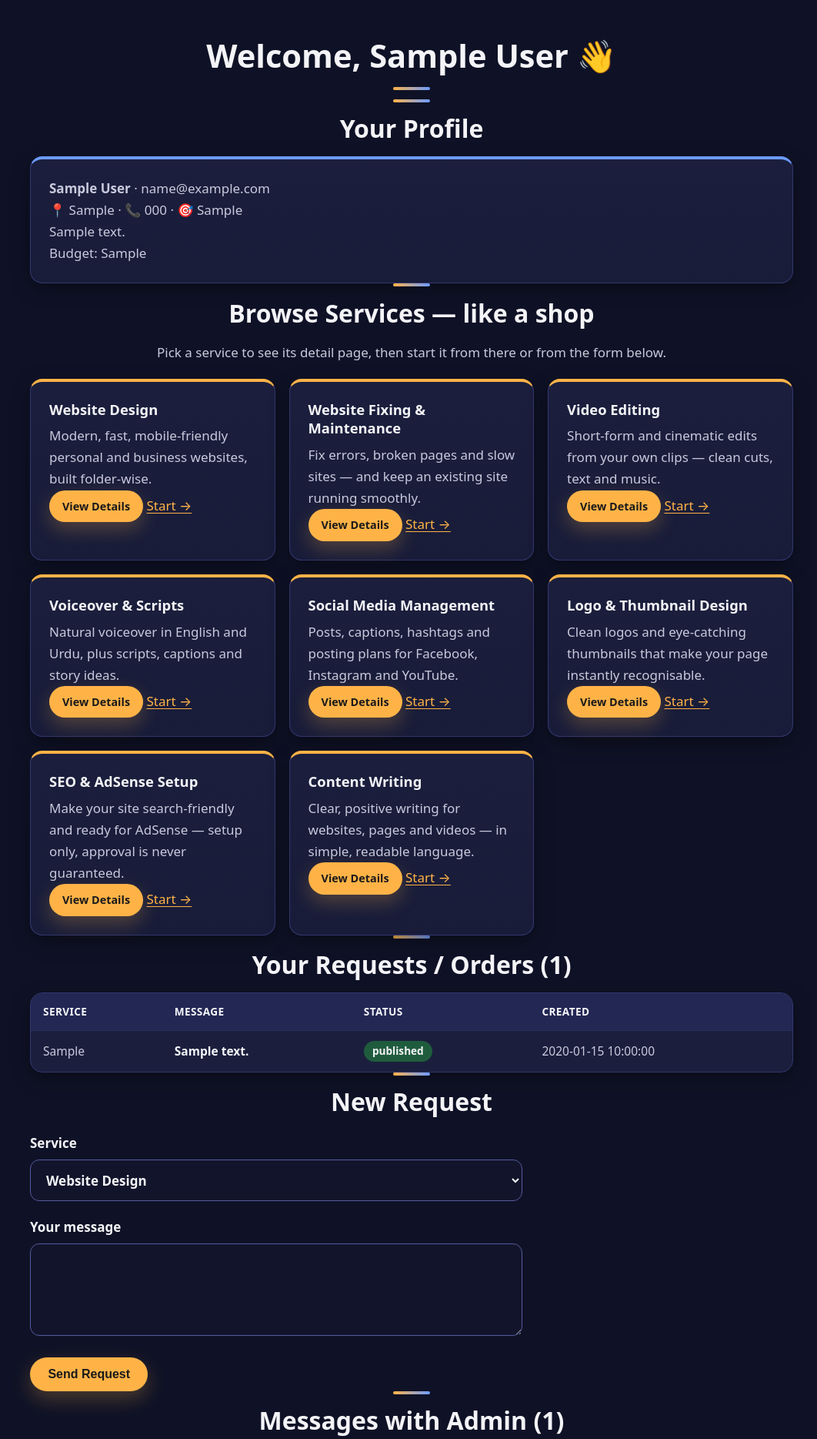
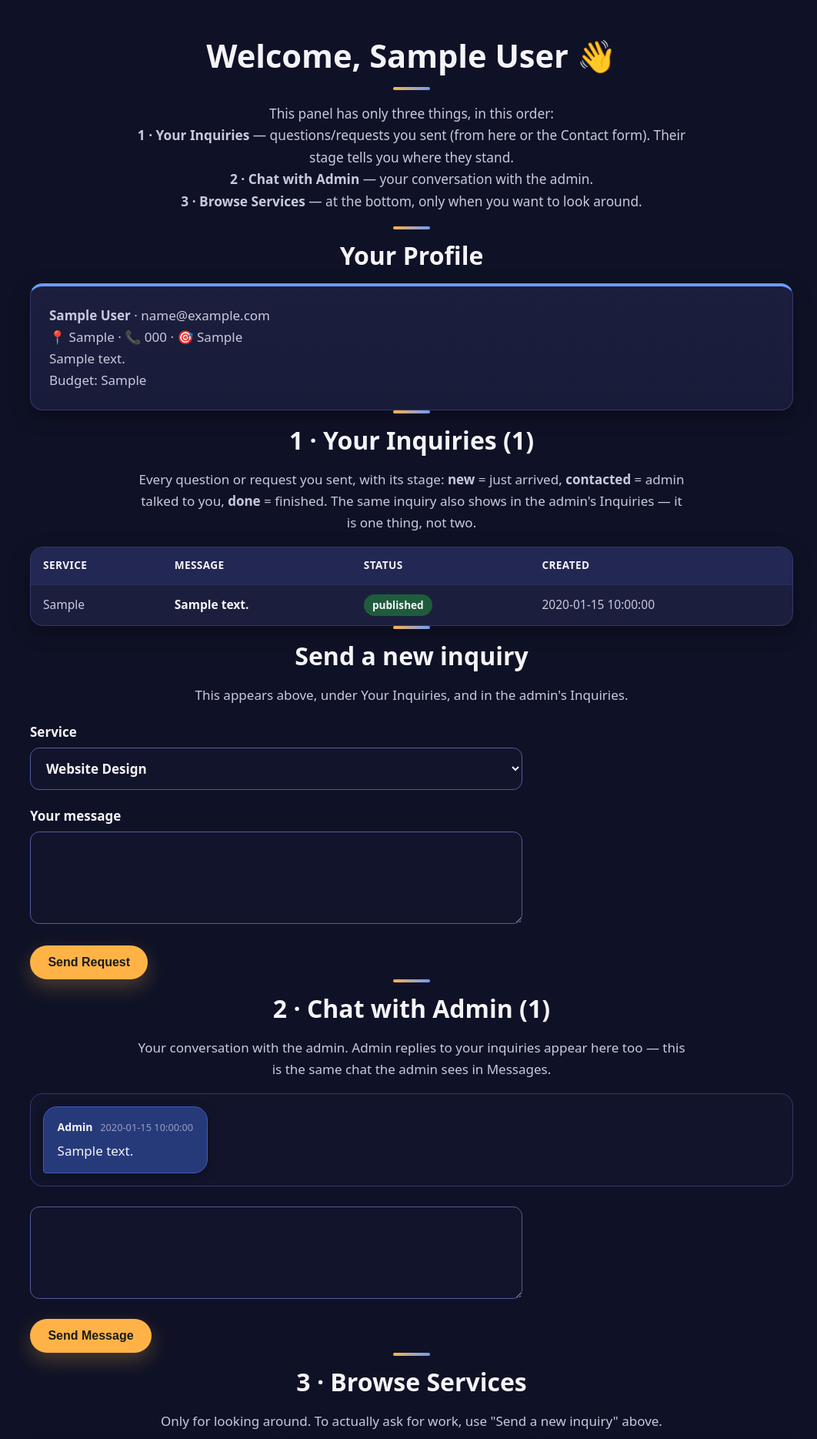
Before and after one commit to umersajid11/umer-website, a PHP site: page /user/dashboard.php in a window 1280 px wide. Shown: the part 69-1938 px from the top of the page at 77% size, without its empty margins (105-1167 px from the left). Run offline with PHP 8.4, Linux system fonts and the light colour scheme; the visitor is signed in with stand-in values (Sample User, id 1); data comes from the database, SQL or seed files in the repository; tables that the repository leaves empty hold one stand-in row (values such as "Sample post").

Commit message:
Update user/dashboard.php: reordered panel (Inquiries, Chat, Services)
Updated user dashboard layout and content for clarity.

```diff
--- a/user/dashboard.php
+++ b/user/dashboard.php
@@ -46,7 +46,7 @@ function status_badge($s) { return '<span class="badge badge-' . htmlspecialchar
 <body>
 <header><strong>Your Panel</strong><nav><a href="../index.php">Home</a> <a href="dashboard.php?action=logout">Logout</a></nav></header>
 <section>
-  <h1>Welcome, <?php echo htmlspecialchars($_SESSION['user_name'] ?? ''); ?> 👋</h1>
+  <h1>Welcome, <?php echo htmlspecialchars($_SESSION['user_name'] ?? ''); ?> 👋</h1> <p class="page-intro">This panel has only three things, in this order:<br><strong>1 · Your Inquiries</strong> — questions/requests you sent (from here or the Contact form). Their stage tells you where they stand.<br><strong>2 · Chat with Admin</strong> — your conversation with the admin.<br><strong>3 · Browse Services</strong> — at the bottom, only when you want to look around.</p>
   <?php if ($msg): ?><p><?php echo htmlspecialchars($msg); ?></p><?php endif; ?>
   <?php if (!$db): ?><p class="notice">Database not connected yet — your profile, requests and messages will appear here once the database is connected.</p><?php endif; ?>
 
@@ -64,26 +64,10 @@ function status_badge($s) { return '<span class="badge badge-' . htmlspecialchar
     <?php else: ?><p class="muted">Profile detail will show here after registration with the detailed form.</p><?php endif; ?>
   </div>
 
-  <h2>Browse Services — like a shop</h2>
-  <p class="muted">Pick a service to see its detail page, then start it from there or from the form below.</p>
-  <div class="grid">
-    <?php foreach ($services as $s):
-      $slug = $s['slug'] ?? ''; if (!$slug) { $f = find_service($s['title']); $slug = $f['slug'] ?? ''; }
-    ?>
-      <div class="card product-card">
-        <h3><?php echo htmlspecialchars($s['title']); ?></h3>
-        <p><?php echo htmlspecialchars($s['description']); ?></p>
-        <p>
-          <?php if ($slug): ?><a class="btn btn-small" href="../service.php?slug=<?php echo urlencode($slug); ?>">View Details</a> <?php endif; ?>
-          <a href="../index.php?service=<?php echo urlencode($slug ?: $s['title']); ?>#contact">Start →</a>
-        </p>
-      </div>
-    <?php endforeach; ?>
-  </div>
 
-  <h2>Your Requests / Orders (<?php echo count($myInquiries); ?>)</h2>
+  <h2>1 · Your Inquiries (<?php echo count($myInquiries); ?>)</h2> <p class="muted">Every question or request you sent, with its stage: <strong>new</strong> = just arrived, <strong>contacted</strong> = admin talked to you, <strong>done</strong> = finished. The same inquiry also shows in the admin's Inquiries — it is one thing, not two.</p>
   <?php if (empty($myInquiries)): ?>
-    <p>No requests yet. Use the form below to place your first request.</p>
+    <p>No inquiries yet. Use "Send a new inquiry" below to place your first one.</p>
   <?php else: ?>
     <table>
       <tr><th>Service</th><th>Message</th><th>Status</th><th>Created</th></tr>
@@ -93,7 +77,7 @@ function status_badge($s) { return '<span class="badge badge-' . htmlspecialchar
     </table>
   <?php endif; ?>
 
-  <h2>New Request</h2>
+  <h2>Send a new inquiry</h2> <p class="muted">This appears above, under Your Inquiries, and in the admin's Inquiries.</p>
   <form method="post">
     <input type="hidden" name="new_inquiry" value="1">
     <label>Service
@@ -105,8 +89,8 @@ function status_badge($s) { return '<span class="badge badge-' . htmlspecialchar
     <button class="btn" type="submit">Send Request</button>
   </form>
 
-  <h2>Messages with Admin (<?php echo count($messages); ?>)</h2>
-  <p class="muted">Admin replies to your requests appear here. Reply below and the admin will see it in their panel.</p>
+  <h2>2 · Chat with Admin (<?php echo count($messages); ?>)</h2>
+  <p class="muted">Your conversation with the admin. Admin replies to your inquiries appear here too — this is the same chat the admin sees in Messages.</p>
   <?php if (empty($messages)): ?><p class="chat-empty">No messages yet — start the conversation below. Your reply will appear here for both sides.</p><?php else: ?>
     <div class="chat-box" id="chatBox">
       <?php foreach ($messages as $m): ?>
@@ -123,6 +107,22 @@ function status_badge($s) { return '<span class="badge badge-' . htmlspecialchar
     <label class="sr-only" for="chatInput">Write to admin</label><textarea id="chatInput" name="message" rows="3" required></textarea>
     <button class="btn" type="submit">Send Message</button>
   </form>
+  <h2>3 · Browse Services</h2>
+  <p class="muted">Only for looking around. To actually ask for work, use "Send a new inquiry" above.</p>
+  <div class="grid">
+    <?php foreach ($services as $s):
+      $slug = $s['slug'] ?? ''; if (!$slug) { $f = find_service($s['title']); $slug = $f['slug'] ?? ''; }
+    ?>
+      <div class="card product-card">
+        <h3><?php echo htmlspecialchars($s['title']); ?></h3>
+        <p><?php echo htmlspecialchars($s['description']); ?></p>
+        <p>
+          <?php if ($slug): ?><a class="btn btn-small" href="../service.php?slug=<?php echo urlencode($slug); ?>">View Details</a> <?php endif; ?>
+          <a href="../index.php?service=<?php echo urlencode($slug ?: $s['title']); ?>#contact">Start →</a>
+        </p>
+      </div>
+    <?php endforeach; ?>
+  </div>
 </section>
 </body>
 </html>
```
